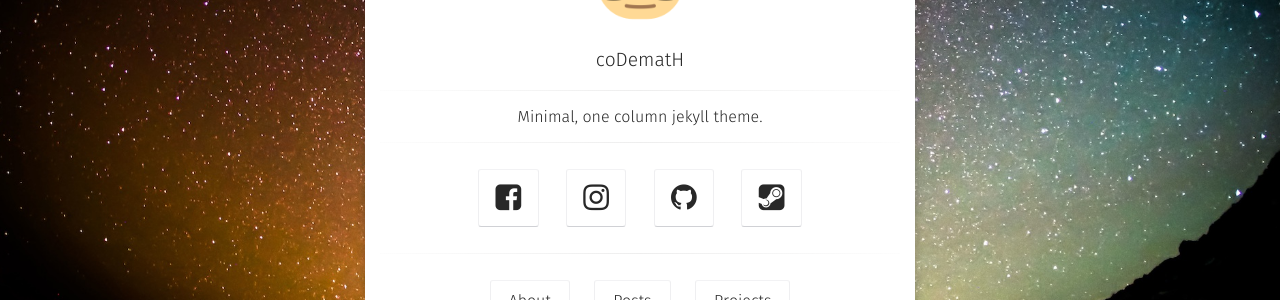
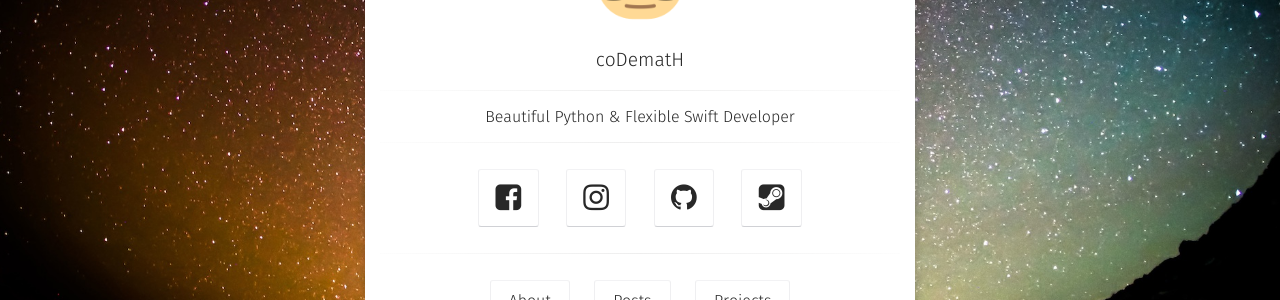
Before and after one commit to CodeMath/codemath.github.io, a Jekyll site: the page built from index.html, in a window 1280 px wide. Shown: the part 350-650 px from the top of the page. Built offline with Jekyll 4.4.1, drawn with Linux system fonts in a browser that asks for light colours; some web fonts are replaced.

```diff
--- a/_config.yml
+++ b/_config.yml
@@ -1,13 +1,13 @@
 # Site
 title:              coDematH
-bio:                'Minimal, one column jekyll theme.'
+bio:                'Beautiful Python & Flexible Swift Developer'
 description:        "The goal is not to find a job, but to CREATE one for myself."
 reading_time:       true
 words_per_minute:   200
 logo:               'assets/img/logo.png'
 background:         'assets/img/placeholder-big.jpg'
 tiled_bg:           false   # Set this true if you want to tile your background image, otherwise it will be covered
-locale:             en_US
+locale:             ko
 url:                https://codemath.github.io
 
 # Jekyll
```
